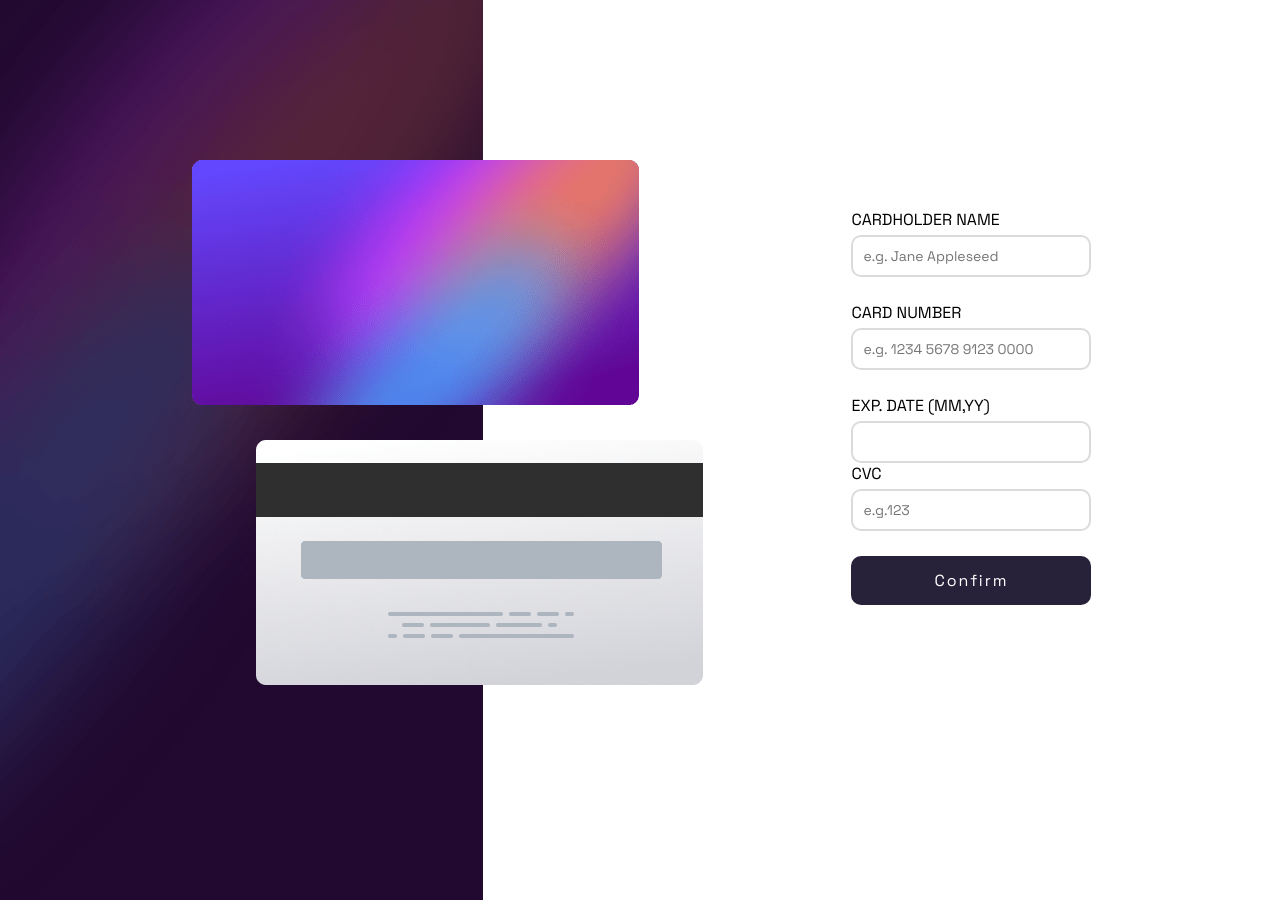
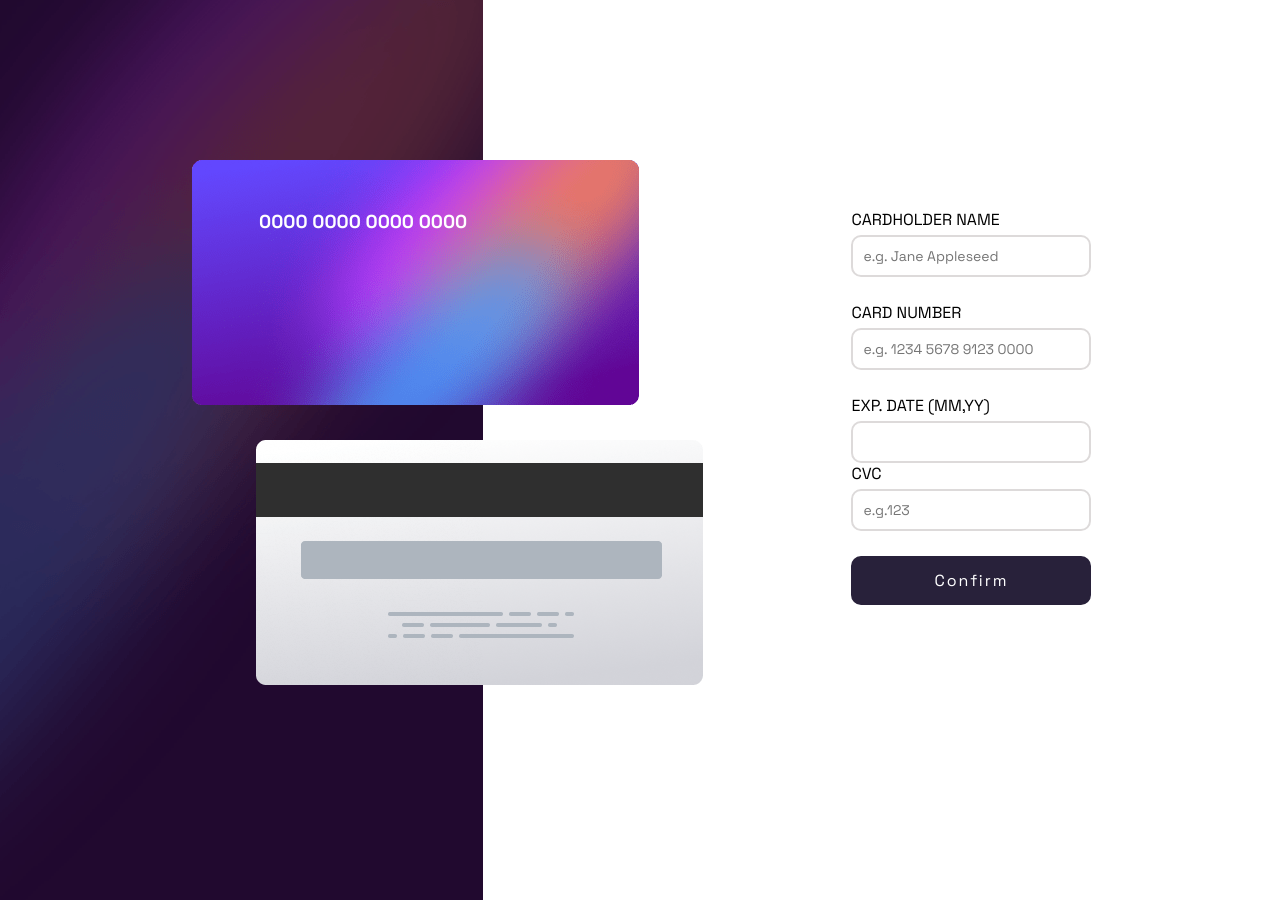
Before and after one commit to AESLan/cartao_interativo, a plain HTML site: page index.html in a window 1280 px wide. Drawn offline with Linux system fonts and the light colour scheme.

Commit message:
alterações

```diff
--- a/index.html
+++ b/index.html
@@ -45,7 +45,7 @@
     <img src="imagens/bg-main-desktop.png" alt="imagem azul de fundo" />
 
     <div class="cartaofrente">
-      <h3 class="cartaofrente" id="digito"></h3>
+      <h3 class="cartaofrente" id="digito">0000 0000 0000 0000</h3>
       <img src="imagens/bg-card-front.png" />
     </div>
 
--- a/script/script.js
+++ b/script/script.js
@@ -1,5 +1,6 @@
 var input = document.getElementById("#number");
 var div = document.getElementById("digito");
+
 input.addEventListener("keyup", function () {
   div.innerHTML = input.value;
 });
```
